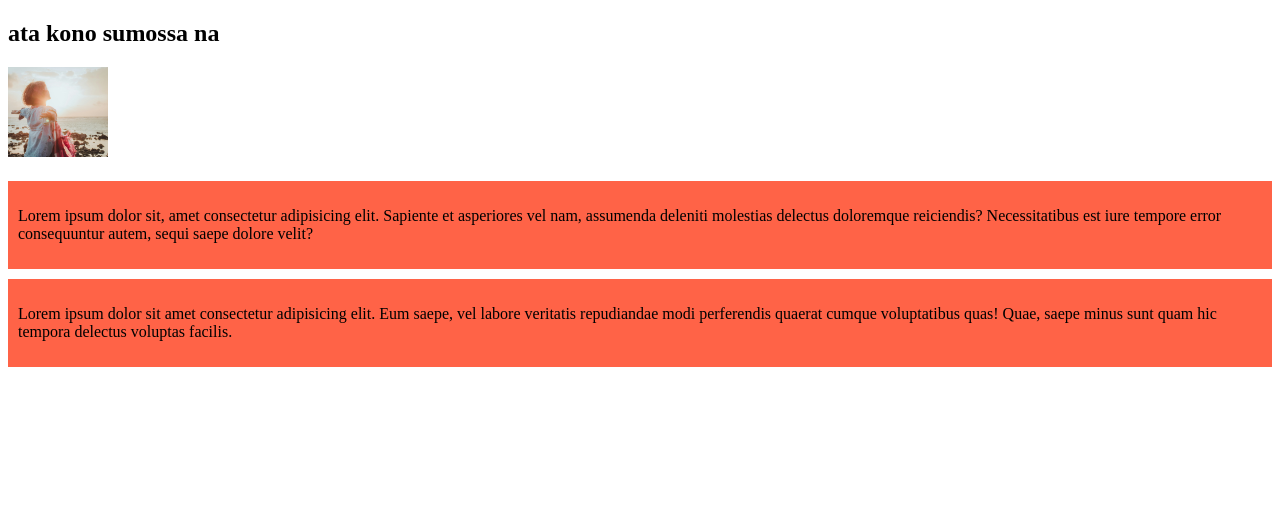
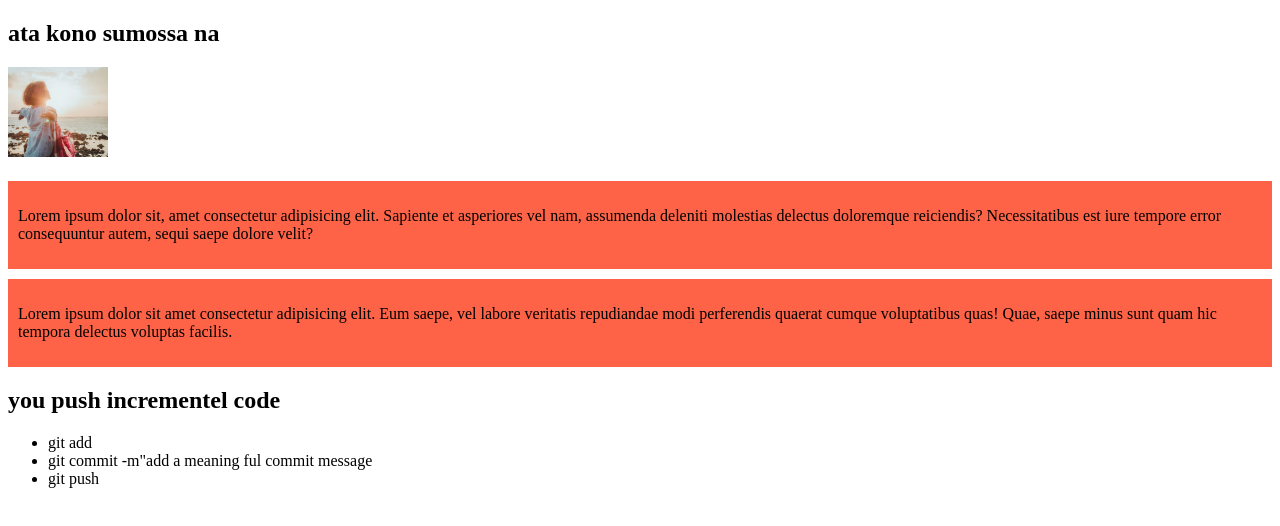
Before and after one commit to mi3132/my-protom-website, a plain HTML site: page index.html in a window 1280 px wide. Drawn offline with Linux system fonts and the light colour scheme.

Commit message:
added a list

```diff
--- a/index.html
+++ b/index.html
@@ -22,5 +22,15 @@
             Lorem ipsum dolor sit amet consectetur adipisicing elit. Eum saepe, vel labore veritatis repudiandae modi perferendis quaerat cumque voluptatibus quas! Quae, saepe minus sunt quam hic tempora delectus voluptas facilis.
         </p>
     </div>
+    <h2>
+        you push incrementel code
+    </h2>
+    <ul>
+        <li>
+            git add
+        </li>
+        <li>git commit -m"add a meaning ful commit message</li>
+        <Li>git push</Li>
+    </ul>
 </body>
 </html>
```
